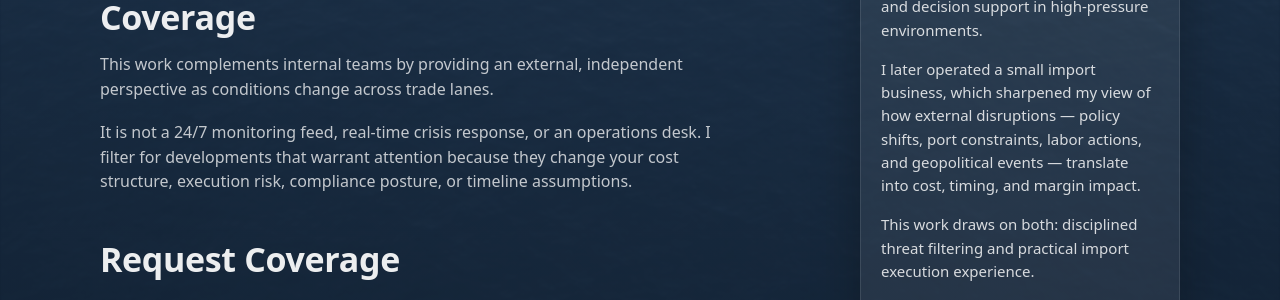
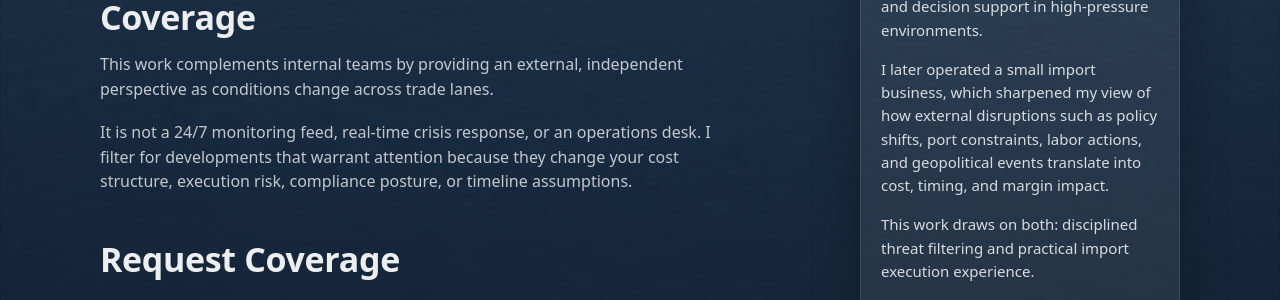
Before and after one commit to importrisk/import-risk-intelligence-site, a Jekyll site: the page built from index.html, in a window 1280 px wide. Shown: the part 1159-1459 px from the top of the page. Built offline with Jekyll 4.4.1, drawn with Linux system fonts in a browser that asks for light colours.

Commit message:
Update index.html

```diff
--- a/index.html
+++ b/index.html
@@ -139,8 +139,7 @@
             I spent over 15 years in security and intelligence operations with the U.S. Department of State’s Diplomatic Security Service (DSS), focused on threat identification, risk assessment, and decision support in high-pressure environments.
           </p>
           <p>
-            I later operated a small import business, which sharpened my view of how external disruptions — policy shifts, port constraints, labor actions, and geopolitical events — translate into cost, timing, and margin impact.
-          </p>
+            I later operated a small import business, which sharpened my view of how external disruptions such as policy shifts, port constraints, labor actions, and geopolitical events translate into cost, timing, and margin impact. </p>
           <p>
             This work draws on both: disciplined threat filtering and practical import execution experience.
           </p>
```
